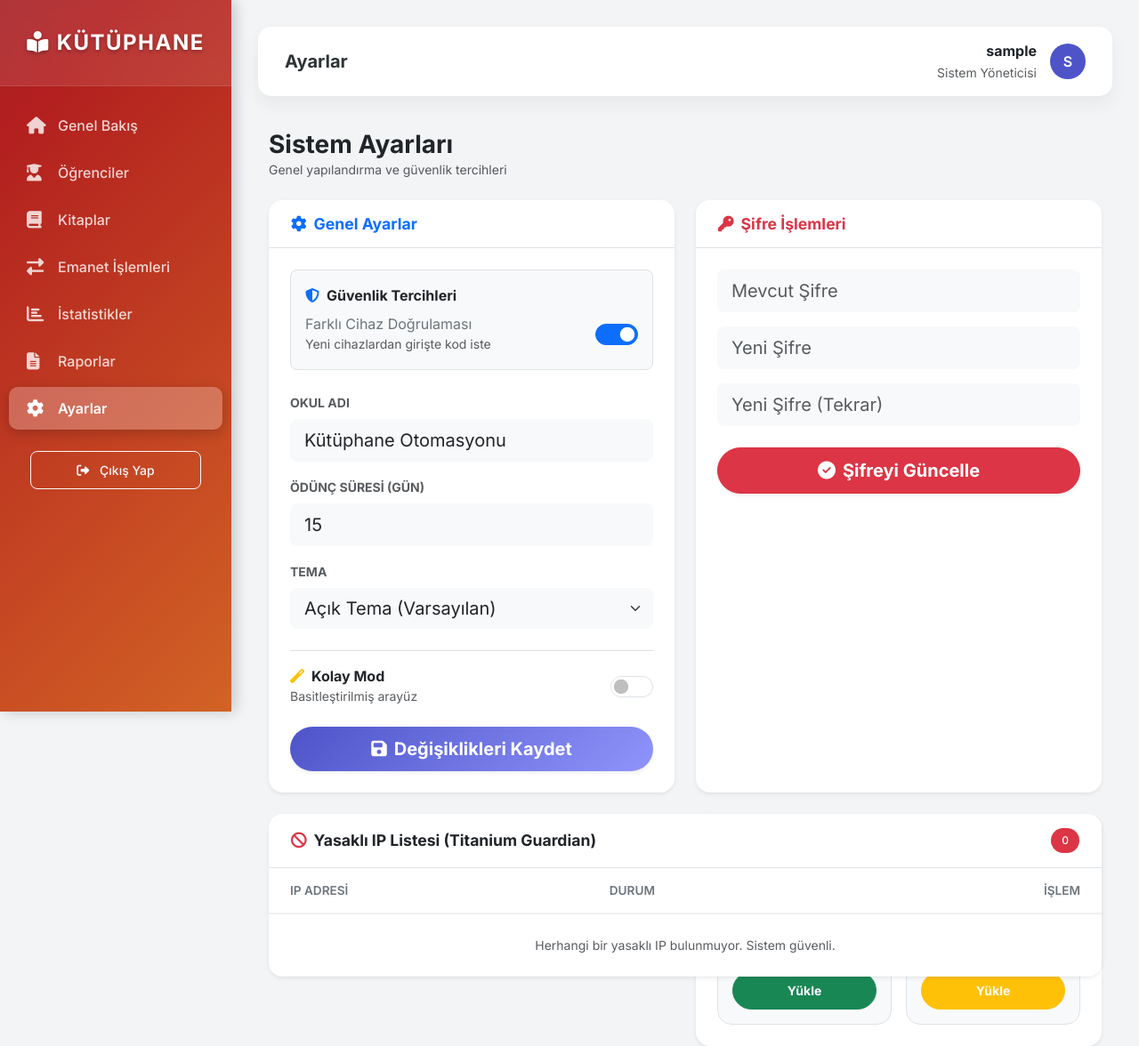
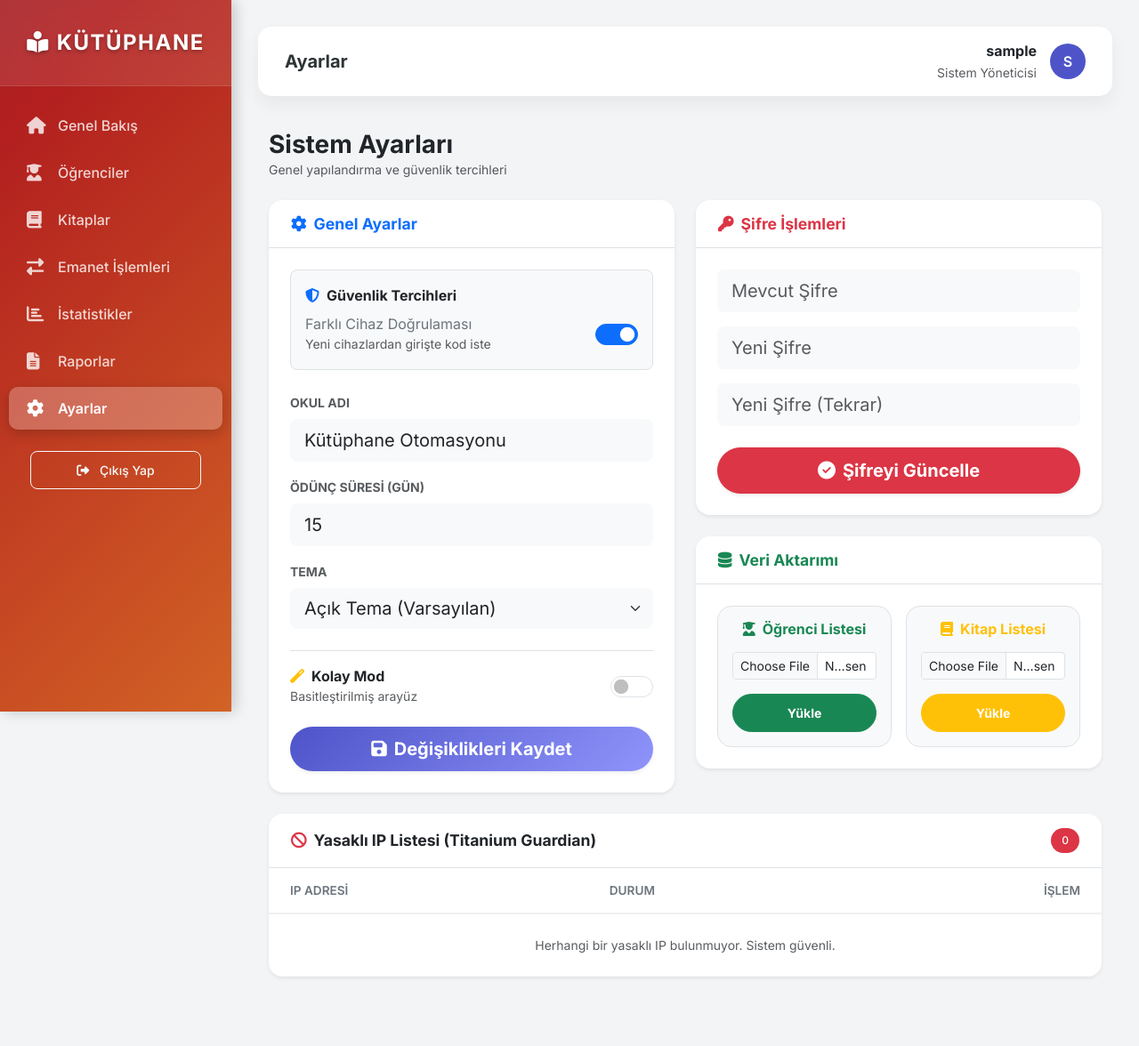
Before and after one commit to KimliksizPro/k-t-phane, a Flask app: page /ayarlar in a window 1280 px wide. Shown: the whole page at 89% size. Run offline with Flask 3, Linux system fonts and the light colour scheme; the visitor is signed in with stand-in values (Sample User, id 1); data comes from the database, SQL or seed files in the repository; some libraries are stand-ins or nearby versions.

Commit message:
ilk commit

```diff
--- a/templates/settings.html
+++ b/templates/settings.html
@@ -11,7 +11,7 @@
 
     <div class="row g-4">
         <div class="col-lg-6">
-            <div class="card border-0 shadow-sm h-100 rounded-4">
+            <div class="card border-0 shadow-sm rounded-4">
                 <div class="card-header bg-white py-3 border-bottom">
                     <h5 class="card-title mb-0 fw-bold text-primary"><i class="fas fa-cog me-2"></i>Genel Ayarlar</h5>
                 </div>
@@ -91,7 +91,7 @@
 
         {% if current_user.role != 'watcher' %}
         <div class="col-lg-6">
-            <div class="card border-0 shadow-sm h-100 rounded-4 mb-4">
+            <div class="card border-0 shadow-sm rounded-4 mb-4">
                 <div class="card-header bg-white py-3 border-bottom">
                     <h5 class="card-title mb-0 fw-bold text-danger"><i class="fas fa-key me-2"></i>Şifre İşlemleri</h5>
                 </div>
```
